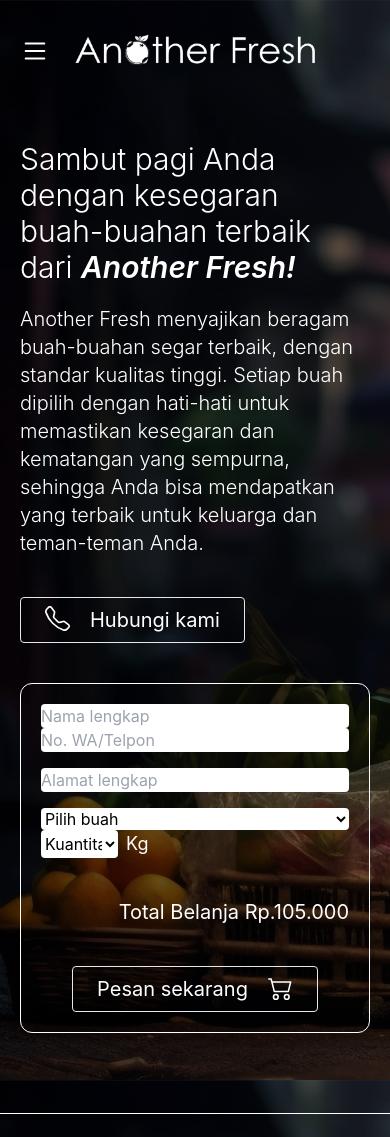
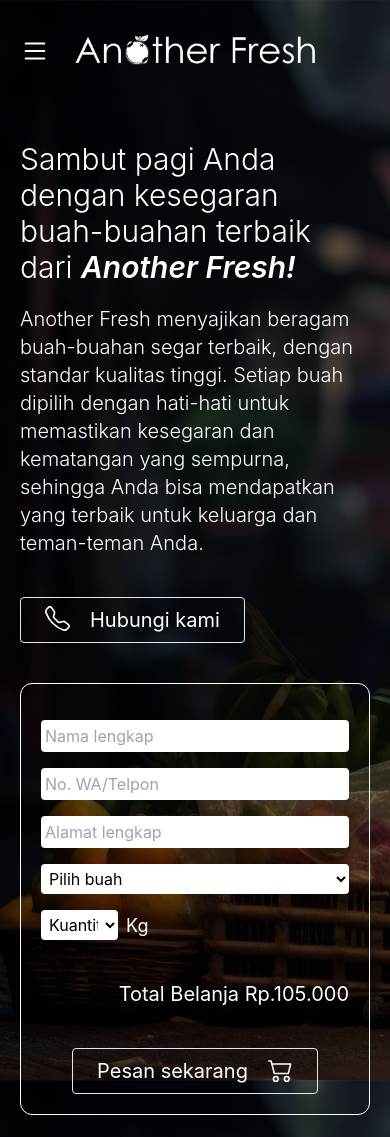
Before and after one commit to LeonAbbas11/Another-Fresh, a React (Create React App) app: page / in a window 390 px wide. Shown: the top 1137 px of the page. Built offline with nearby package versions, Linux system fonts and the light colour scheme.

Commit message:
fix mobile view

```diff
--- a/src/Components/Footer.jsx
+++ b/src/Components/Footer.jsx
@@ -50,6 +50,7 @@ const Footer = () => {
           </div>
           <div className="flex space-x-8 w-max mx-auto my-3">
             <p className='text-lg 2xl:text-xl my-auto text-left mx-auto'>Follow Us on:</p>
+            <div className="wrapper flex space-x-5 my-auto">
               <Link className='transition-all duration-500 hover:scale-110 hover:opacity-60'>
                 <svg xmlns="http://www.w3.org/2000/svg" width="27" height="27" fill="currentColor" className="bi bi-facebook" viewBox="0 0 16 16">
                   <path d="M16 8.049c0-4.446-3.582-8.05-8-8.05C3.58 0-.002 3.603-.002 8.05c0 4.017 2.926 7.347 6.75 7.951v-5.625h-2.03V8.05H6.75V6.275c0-2.017 1.195-3.131 3.022-3.131.876 0 1.791.157 1.791.157v1.98h-1.009c-.993 0-1.303.621-1.303 1.258v1.51h2.218l-.354 2.326H9.25V16c3.824-.604 6.75-3.934 6.75-7.951"/>
@@ -66,6 +67,7 @@ const Footer = () => {
                 </svg>
               </Link>
             </div>
+          </div>
           <p className='text-lg 2xl:text-xl my-auto'>© 2023 Another Fresh. Allrights Reserved.</p>
         </div>
       </div>
--- a/src/Pages/Main.jsx
+++ b/src/Pages/Main.jsx
@@ -39,19 +39,19 @@ const Main = () => {
           <div className="order w-full grid mt-10 xl:mt-0 mb-10 md:mb-16">
             <div className="wrapper border p-5 rounded-xl border-white mb-10 md:mb-0 md:mt-0 w-full md:w-3/4 lg:w-1/2 mx-auto xl:mx-0 xl:ml-auto h-max">
               <div className="xl:flex xl:space-x-4">
-                <input type="text" placeholder='Nama lengkap' className='md:p-1 xl:p-2 rounded bg-white outline-none w-full' />
-                <input type="number" placeholder='No. WA/Telpon' className='md:p-1 xl:p-2 rounded bg-white outline-none w-full md:mt-4 xl:mt-0' />
+                <input type="text" placeholder='Nama lengkap' className='p-1 xl:p-2 rounded mt-4 bg-white outline-none w-full' />
+                <input type="number" placeholder='No. WA/Telpon' className='p-1 xl:p-2 rounded mt-4 bg-white outline-none w-full md:mt-4 xl:mt-0' />
               </div>
-              <input type="text" placeholder='Alamat lengkap' className='md:p-1 xl:p-2 rounded bg-white outline-none w-full mt-4' />
+              <input type="text" placeholder='Alamat lengkap' className='p-1 xl:p-2 rounded bg-white outline-none w-full mt-4' />
               <div className="grid md:flex mt-4 md:space-x-4 md:space-y-0">
-                <select name='buah' id="" className='md:p-1 xl:p-2 rounded bg-white outline-none md:w-3/4 xl:w-1/2'>
+                <select name='buah' id="" className='p-1 xl:p-2 rounded bg-white outline-none md:w-3/4 xl:w-1/2'>
                   <option value="">Pilih buah</option>
                   <option value="Jacket">Anggur Red Globe</option>
                   <option value="Pants">Anggur Hijau</option>
                   <option value="Shoes">Anggur Hitam</option>
                 </select>
-                <div className="flex">
-                  <select name='qty' id="" className='md:p-1 xl:p-2 rounded bg-white outline-none md:w-full w-3/12'>
+                <div className="flex mt-4 xl:mt-0">
+                  <select name='qty' id="" className='p-1 xl:p-2 rounded bg-white outline-none md:w-full w-3/12'>
                     <option value="">Kuantitas</option>
                     <option value="Jacket">1</option>
                     <option value="Pants">2</option>
```
Lines whose indentation alone changed are shown as unchanged.
